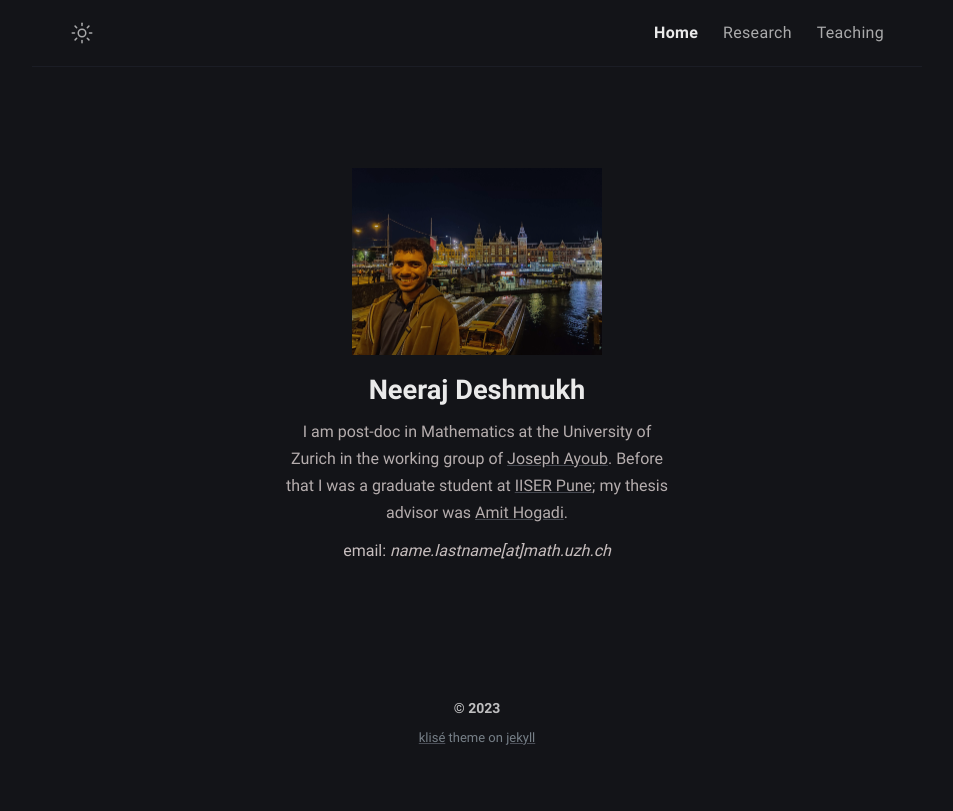
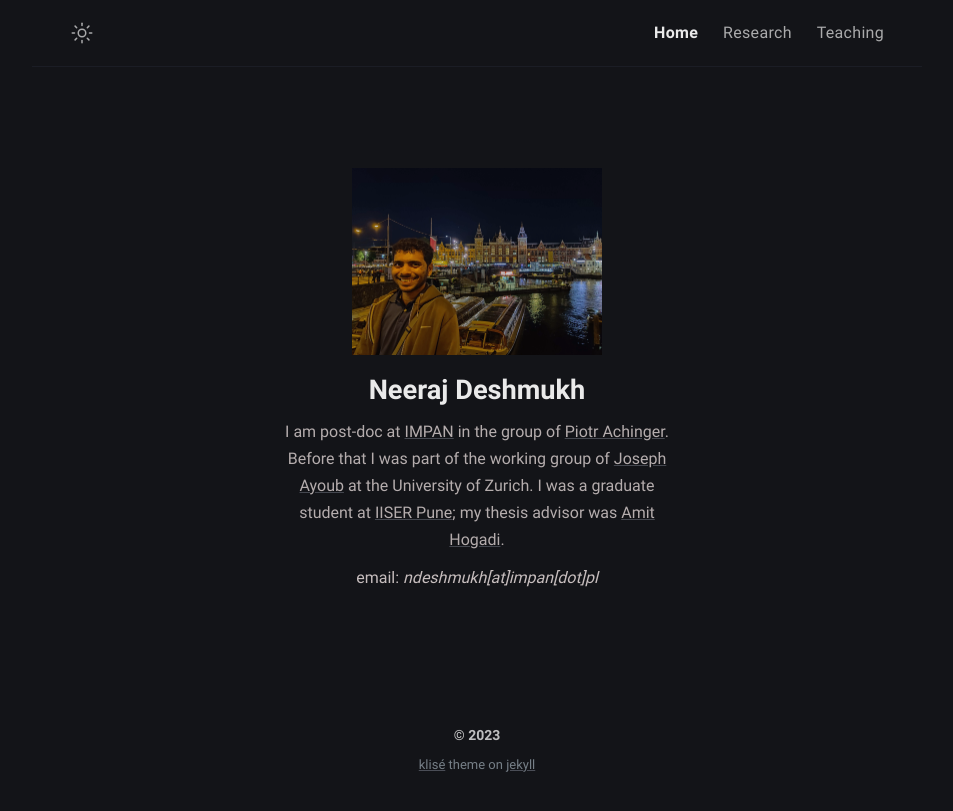
Before and after one commit to shambhavopaya/shambhavopaya.github.io, a Jekyll site: the page built from index.md, in a window 1280 px wide. Shown: the top 811 px of the page, without its empty margins (163-1116 px from the left). Built offline with Jekyll 4.4.1, drawn with Linux system fonts in a browser that asks for light colours.

Commit message:
IMPAN update

```diff
--- a/_config.yml
+++ b/_config.yml
@@ -11,9 +11,9 @@
 # Profile settings
 author:
   name: Neeraj Deshmukh
-  bio: I am post-doc in Mathematics at the University of Zurich in the working group of <a href="http://user.math.uzh.ch/ayoub/">Joseph Ayoub</a>. Before that I was a graduate student at <a href="https://www.iiserpune.ac.in/">IISER Pune</a>; my thesis advisor was <a href="http://www.iiserpune.ac.in/~amit/">Amit Hogadi</a>.
+  bio: I am post-doc at <a href="https://www.impan.pl/en">IMPAN</a> in the group of <a href="https://achinger.impan.pl/">Piotr Achinger</a>. Before that I was part of the working group of <a href="http://user.math.uzh.ch/ayoub/">Joseph Ayoub</a> at the University of Zurich. I was a graduate student at <a href="https://www.iiserpune.ac.in/">IISER Pune</a>; my thesis advisor was <a href="http://www.iiserpune.ac.in/~amit/">Amit Hogadi</a>.
   username: shambhavopaya
-  email: name.lastname[at]math.uzh.ch
+  email: ndeshmukh[at]impan[dot]pl
   avatar: /assets/img/Me.jpg
 
 # Url settings
```
Also changed, not shown: 3 other files.
